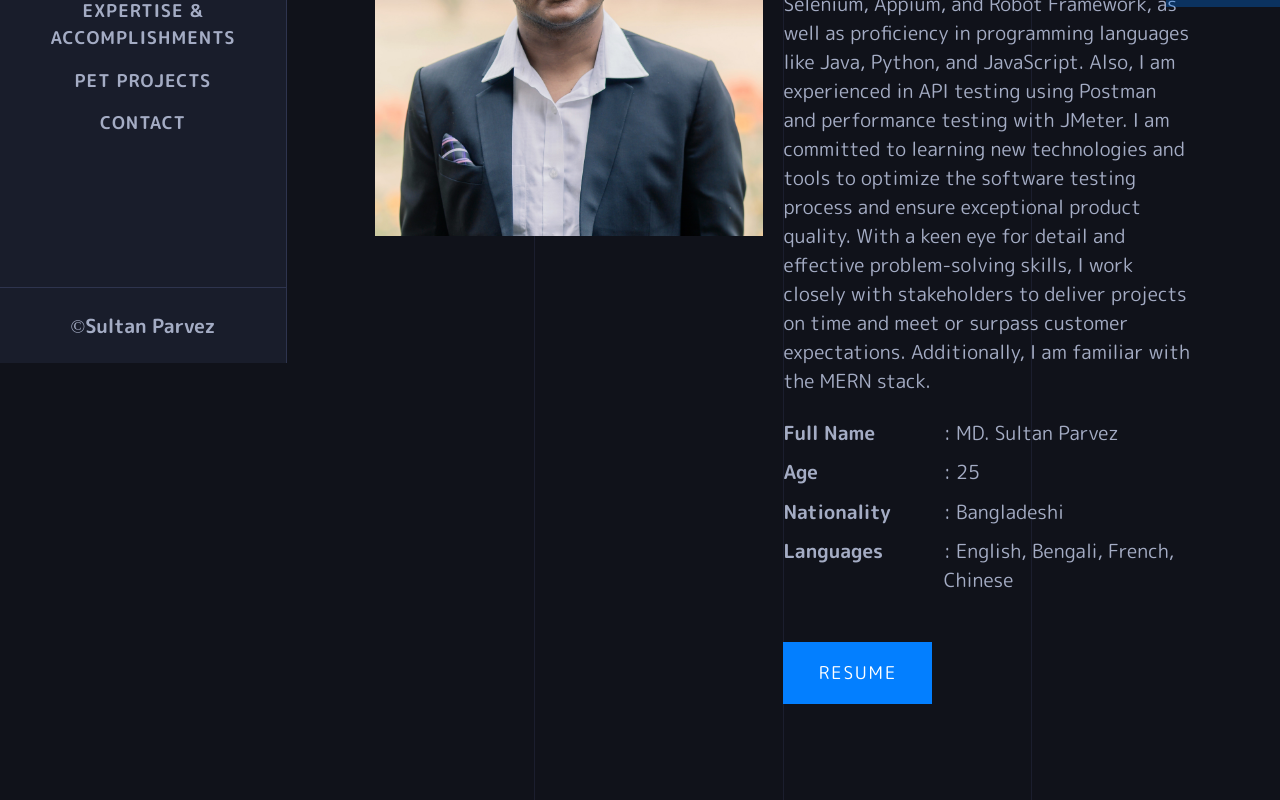
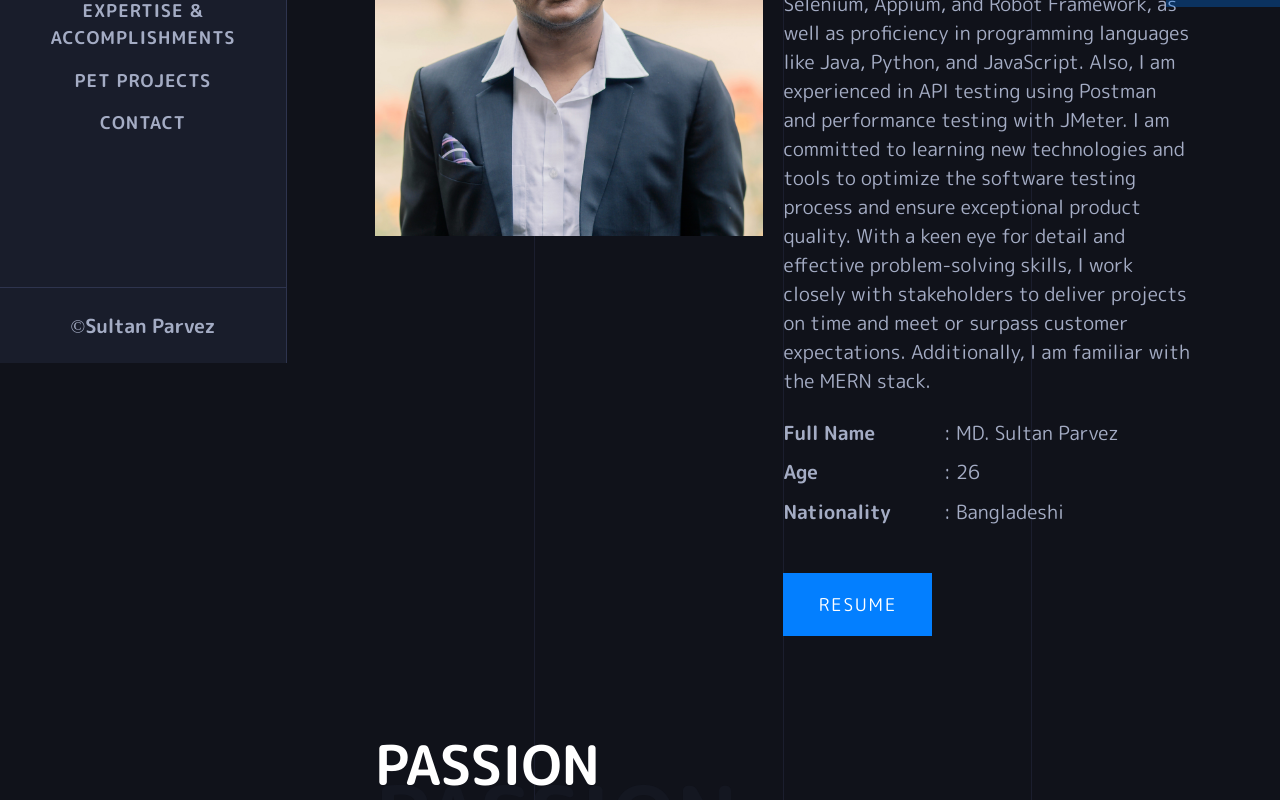
Before and after one commit to sultanparvez/sultan-parvez, a React (Create React App) app: page /about in a window 1280 px wide. Shown: the part 437-1237 px from the top of the page. Built offline with nearby package versions, Linux system fonts and the light colour scheme.

Commit message:
Updated Info

```diff
--- a/src/Components/ImageSection.js
+++ b/src/Components/ImageSection.js
@@ -23,15 +23,11 @@ const ImageSection=()=> {
                         <p>Full Name</p>
                         <p>Age</p>
                         <p>Nationality</p>
-                        <p>Languages</p>
-
                     </div>
                     <div className="info">
                         <p>: MD. Sultan Parvez</p>
-                        <p>: 25 </p>
+                        <p>: 26 </p>
                         <p>: Bangladeshi</p>
-                        <p>: English, Bengali, French, Chinese</p>
-
                     </div>
                 </div>
 
```
